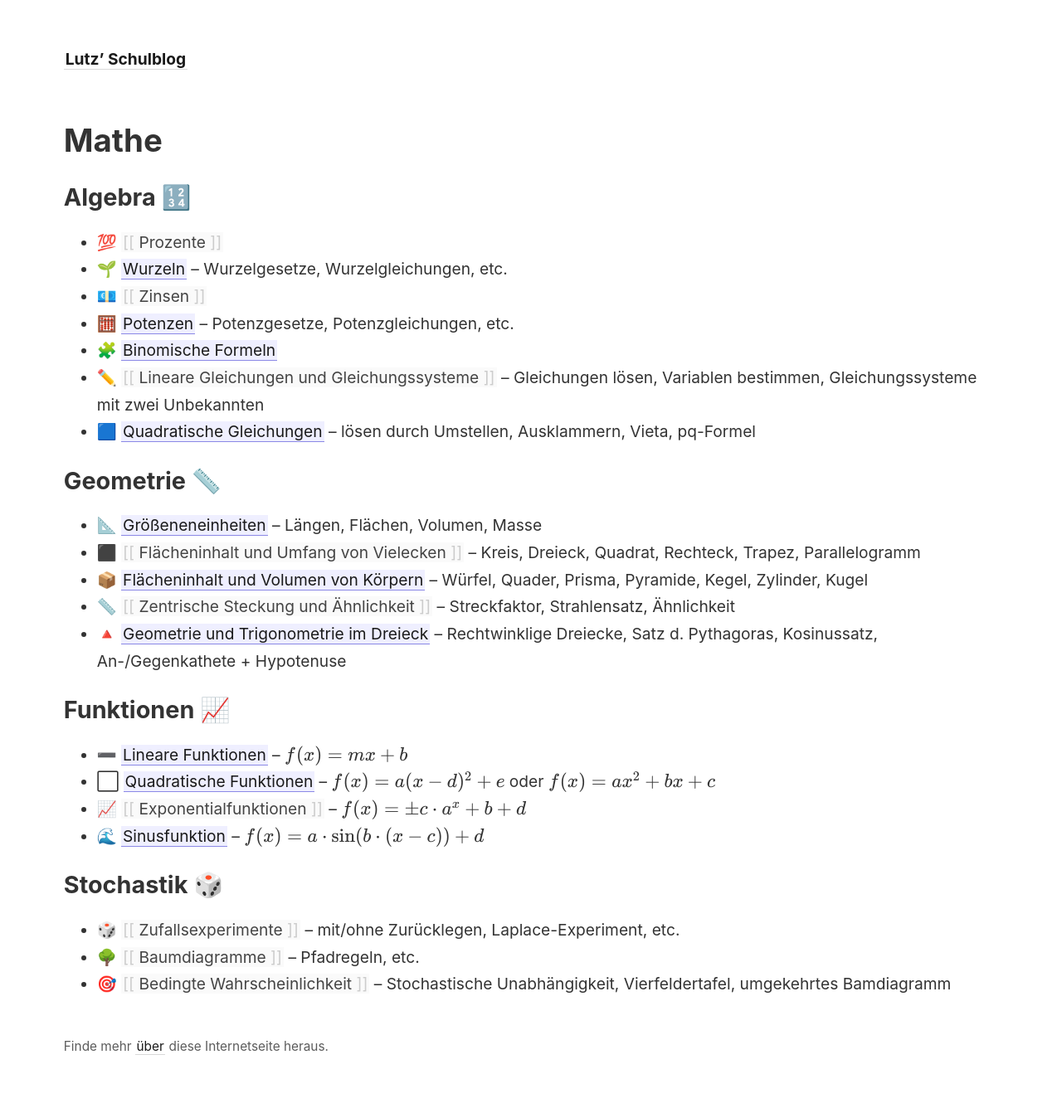
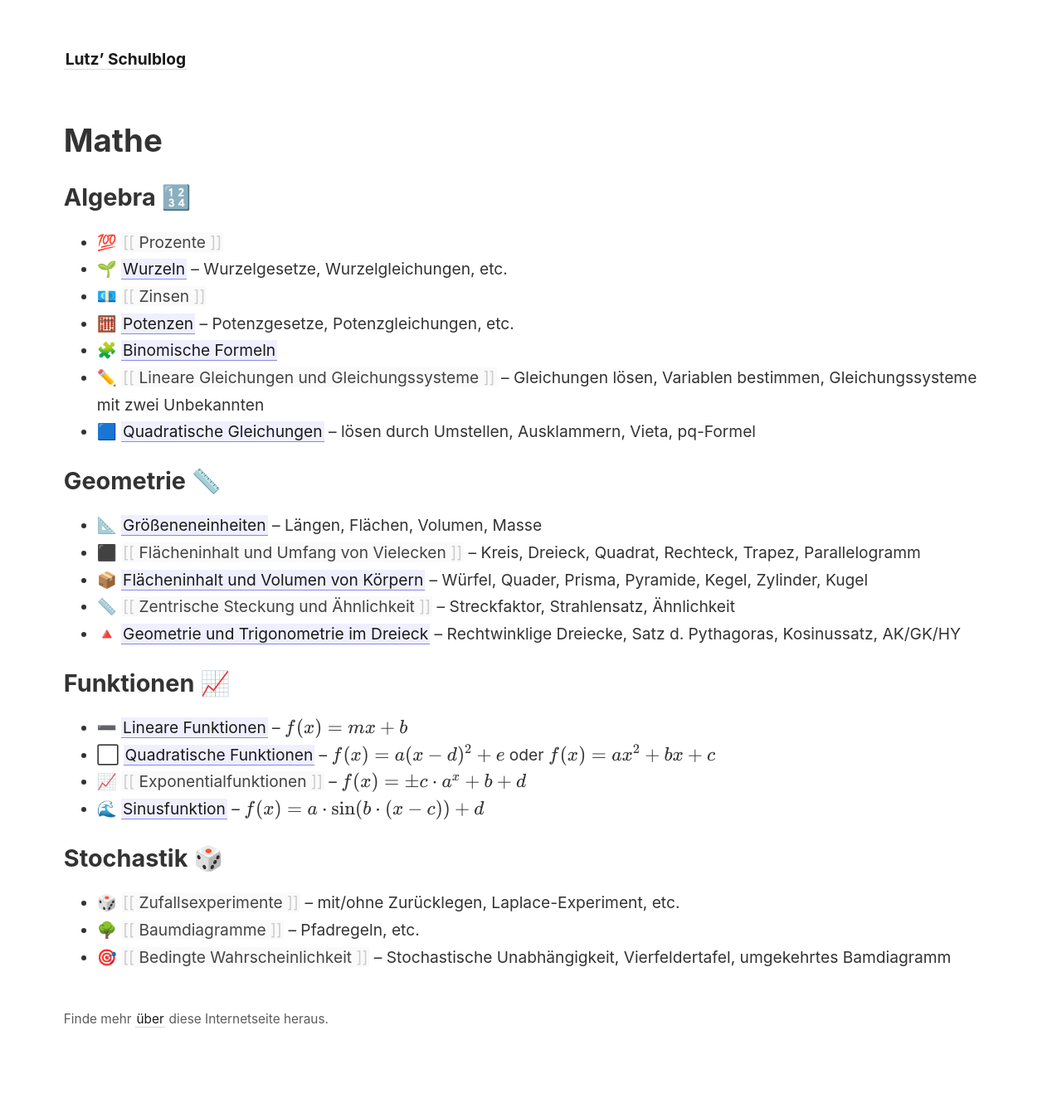
Before and after one commit to lutz-stu/school-blog, a Jekyll site: the page built from _notes/Mathe/index.md, in a window 1280 px wide. Shown: the whole page at 83% size. Built offline with Jekyll 4.4.1, drawn with Linux system fonts in a browser that asks for light colours; after the commit the page ends 1309 px from its top, so only the background shows below that.

Commit message:
Update Mathe content (Dreieck)

```diff
--- a/_notes/Mathe/index.md
+++ b/_notes/Mathe/index.md
@@ -20,7 +20,7 @@ permalink: /Mathe
 - ⬛ [[Flächeninhalt und Umfang von Vielecken]] – Kreis, Dreieck, Quadrat, Rechteck, Trapez, Parallelogramm
 - 📦 [[Flächeninhalt und Volumen von Körpern]] – Würfel, Quader, Prisma, Pyramide, Kegel, Zylinder, Kugel
 - 📏 [[Zentrische Steckung und Ähnlichkeit]] – Streckfaktor, Strahlensatz, Ähnlichkeit
-- 🔺 [[Geometrie und Trigonometrie im Dreieck]] – Rechtwinklige Dreiecke, Satz d. Pythagoras, Kosinussatz, An-/Gegenkathete + Hypotenuse
+- 🔺 [[Geometrie und Trigonometrie im Dreieck]] – Rechtwinklige Dreiecke, Satz d. Pythagoras, Kosinussatz, AK/GK/HY
 
 ## Funktionen 📈
 - ➖ [[Lineare Funktionen]] – $ f(x) = mx + b $
```
